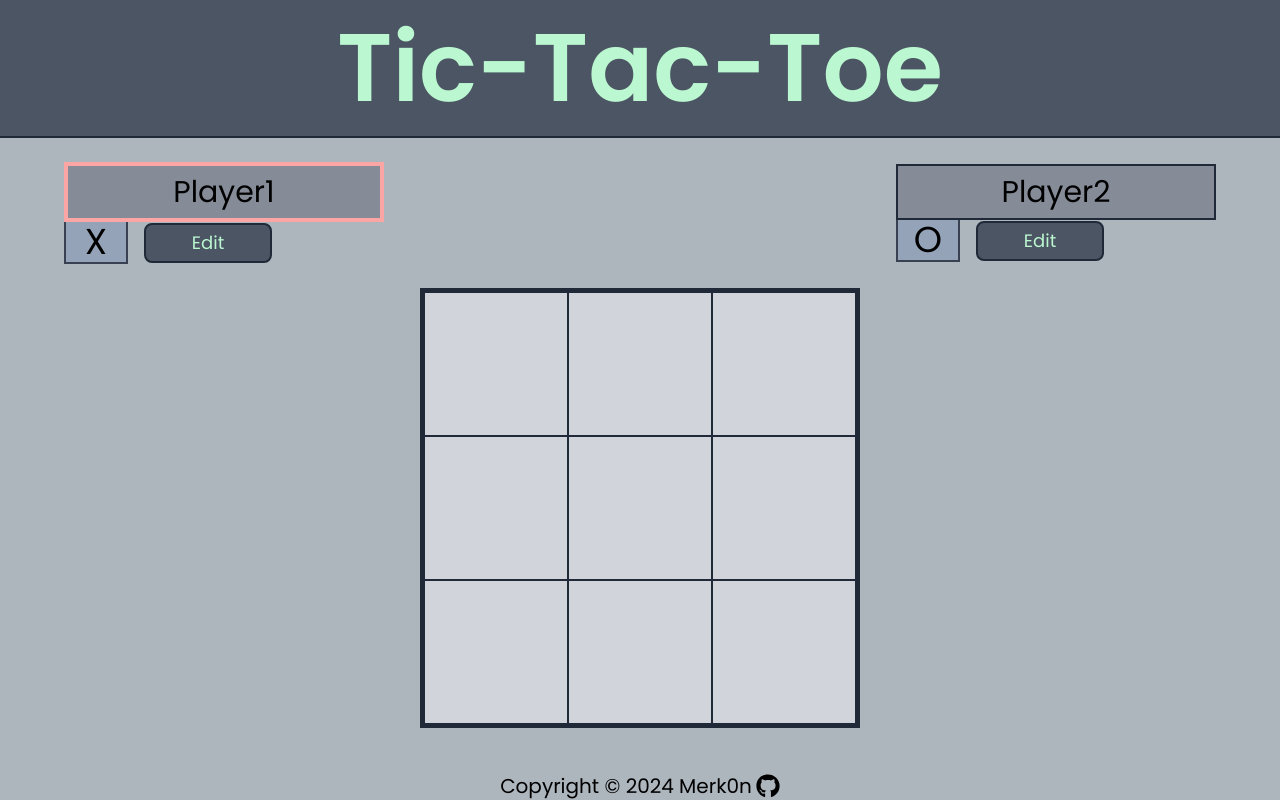
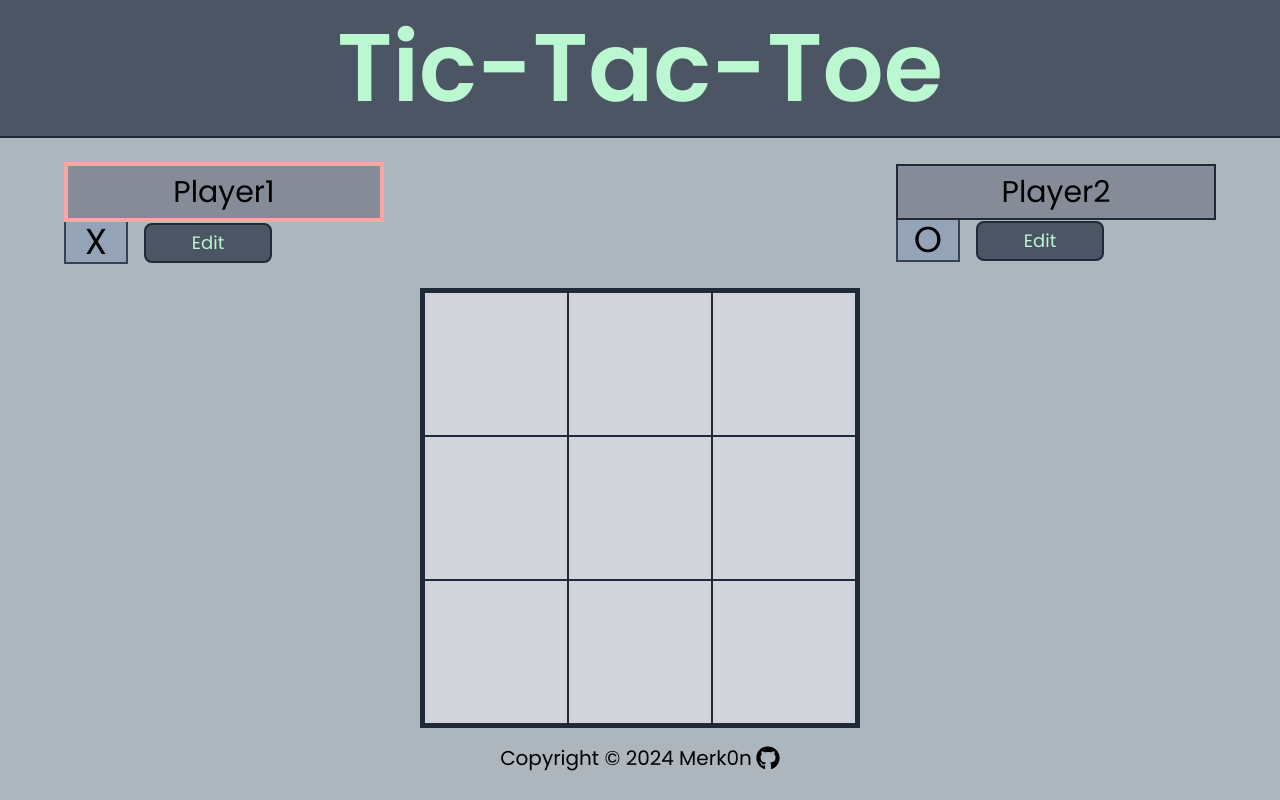
Before and after one commit to Merk0n/tic-tac-toe, a React (Vite) app: page / in a window 1280 px wide. Built offline with nearby package versions, Linux system fonts and the light colour scheme.

Commit message:
Fixed footer bug

```diff
--- a/src/App.jsx
+++ b/src/App.jsx
@@ -128,7 +128,7 @@ function App() {
                 <GameOver onReset={() => setGameTurns([])} winner={winner} />
             )}
 
-            <footer className='absolute inset-x-0 bottom-0 flex items-center justify-center gap-1 text-lg lg:text-xl'>
+            <footer className='inset-x-0 bottom-0 flex flex items-center justify-center gap-1 text-lg lg:text-xl'>
                 <p>Copyright &copy; 2024 Merk0n</p>
                 <a href='https://github.com/Merk0n/tic-tac-toe'>
                     <FaGithub className='size-5 lg:size-6' />
```
